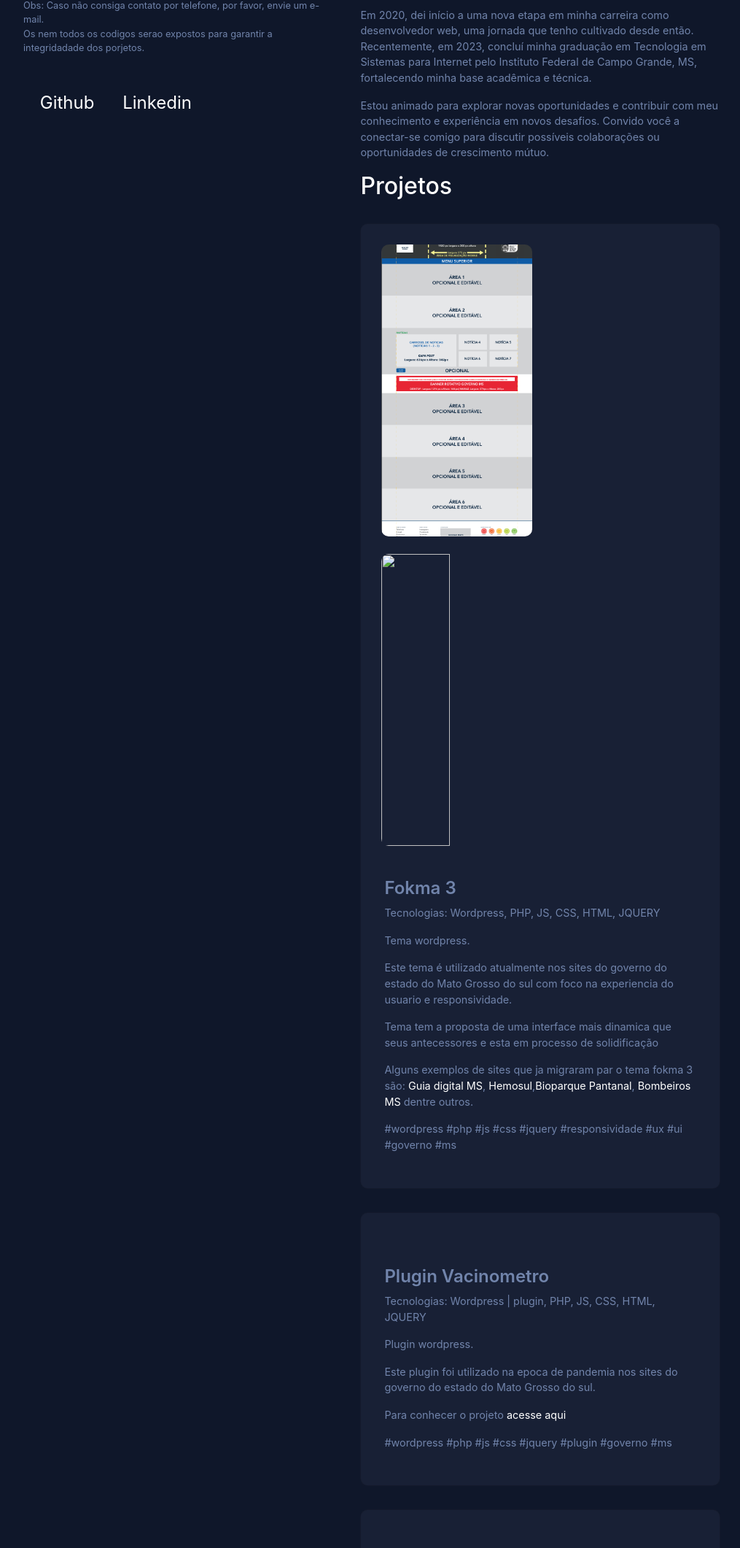
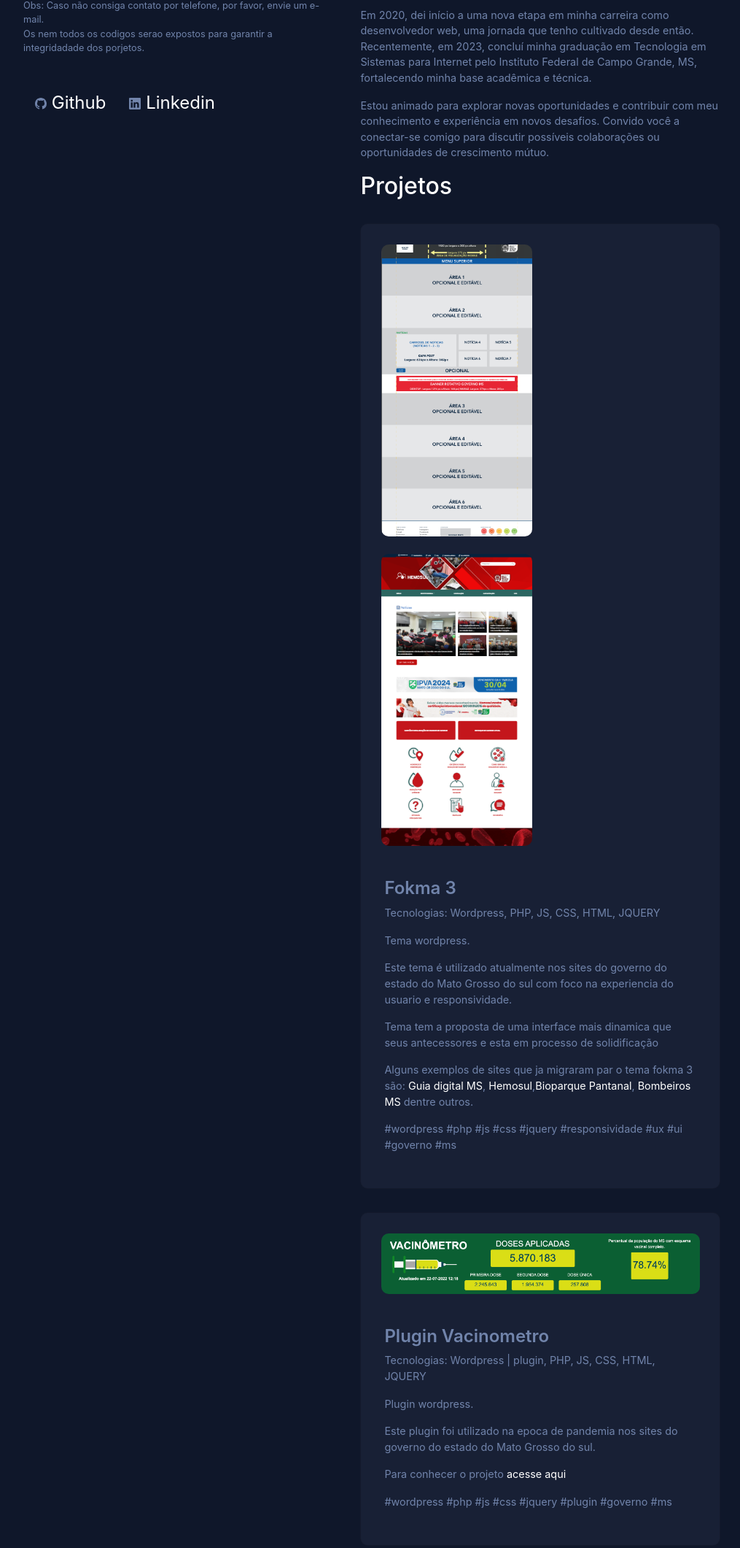
Before and after one commit to BDBento/BDBento-portifolio, a plain HTML site: page index.html in a window 1280 px wide. Shown: the part 469-2590 px from the top of the page at 73% size, without its empty margins (66-1081 px from the left). Drawn offline with nearby package versions, Linux system fonts and the light colour scheme; the site is published under a folder, as on GitHub Pages, so addresses that start at the root find nothing.

Commit message:
ajustando imagens

```diff
--- a/index.html
+++ b/index.html
@@ -31,8 +31,8 @@
 
                 </div>
                 <div class="redes-de-contato">
-                    <a href="https://github.com/BDBento" target="_blank"><img src="/img/github.svg" alt=""> Github</a>
-                    <a href="https://www.linkedin.com/in/bruno-degan-bento/" target="_blank"><img src="/img/linkedin.svg" alt=""> Linkedin</a>
+                    <a href="https://github.com/BDBento" target="_blank"><img src="./img/github.svg" alt=""> Github</a>
+                    <a href="https://www.linkedin.com/in/bruno-degan-bento/" target="_blank"><img src="./img/linkedin.svg" alt=""> Linkedin</a>
                 </div>
             </div>
         </div>
@@ -58,7 +58,7 @@
                         <div class="card">
                             <div class="imagens">
                             <a href="./img/img-fokma-3.png"><img src="./img/img-fokma-3.png" alt=""></a>
-                            <a href="/img/hemosul.png"><img src="/img/hemosul.png" alt=""></a>
+                            <a href="./img/hemosul.png"><img src="./img/hemosul.png" alt=""></a>
                             </div>
                             <div class="card-body">
                                 <h5 class="card-title">Fokma 3</h5>
@@ -79,7 +79,7 @@
                     <div>
                         <div class="card">
                             <div class="imagens-100">
-                            <a href="/img/vacinometro.png"><img src="/img/vacinometro.png" alt=""></a>
+                            <a href="./img/vacinometro.png"><img src="./img/vacinometro.png" alt=""></a>
                             </div>
                             <div class="card-body">
                                 <h5 class="card-title">Plugin Vacinometro</h5>
@@ -97,7 +97,7 @@
                     <div>
                         <div class="card">
                             <div class="imagens-100">
-                            <a href="/img/eteba.png"><img src="/img/eteba.png" alt=""></a>
+                            <a href="./img/eteba.png"><img src="./img/eteba.png" alt=""></a>
                             </div>
                             <div class="card-body">
                                 <h5 class="card-title">Eteba</h5>
@@ -115,7 +115,7 @@
                     <div>
                         <div class="card">
                             <div class="imagens-100">
-                            <a href="/img/roboto.png"><img src="/img/roboto.png" alt=""></a>
+                            <a href="./img/roboto.png"><img src="./img/roboto.png" alt=""></a>
                             </div>
                             <div class="card-body">
                                 <h5 class="card-title">Roboto estudando Dom</h5>
```
